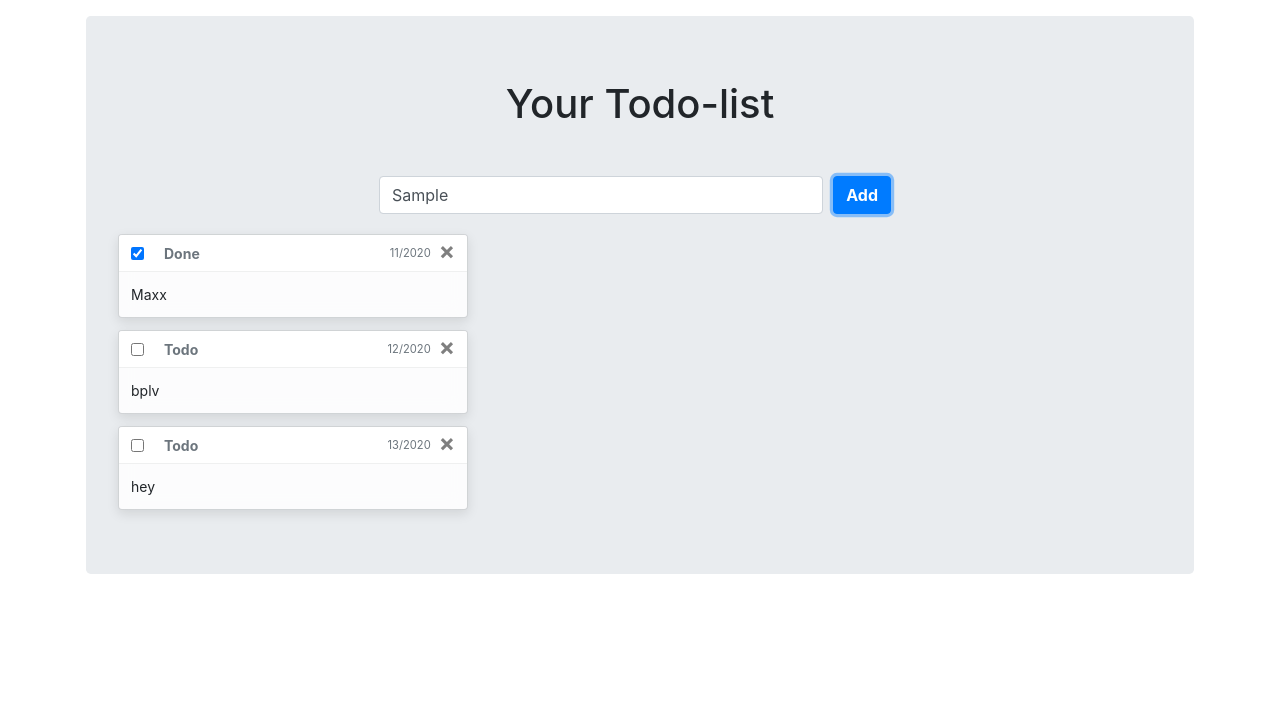
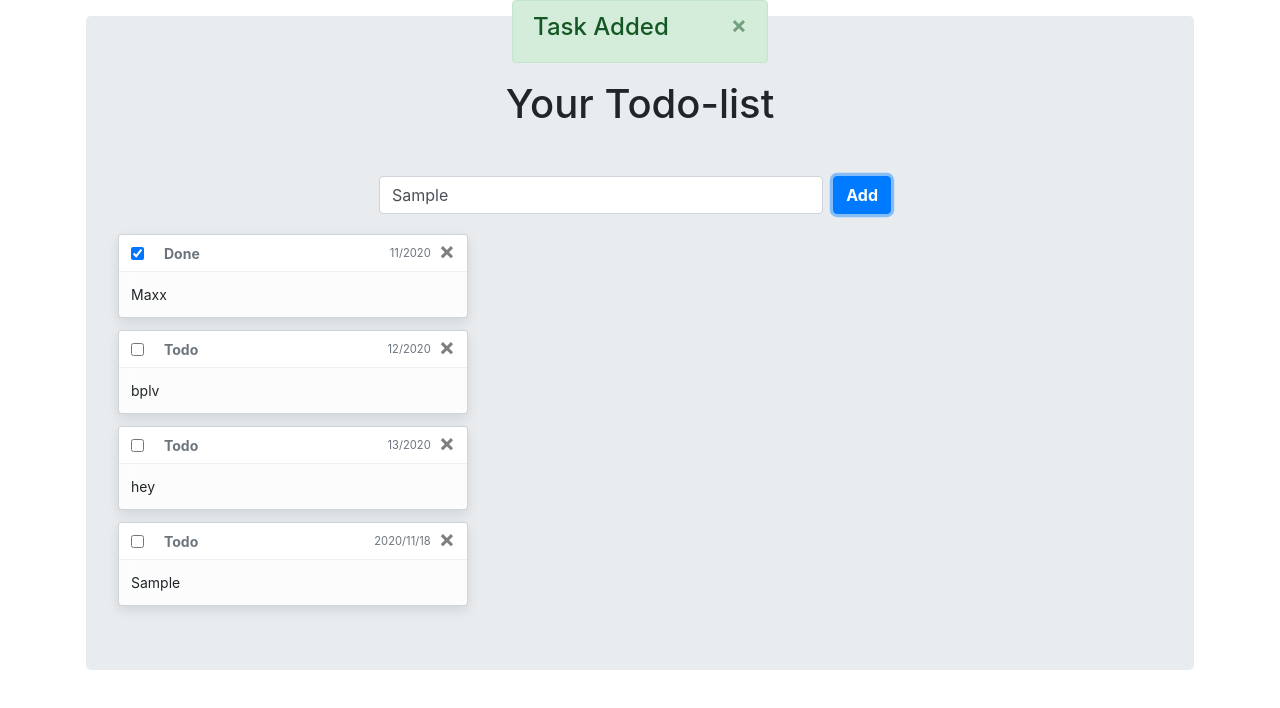
Before and after one commit to bplv112/bplv-todo, a React (Create React App) app: page / in a window 1280 px wide. Both pictures are taken after typing "Sample" into the empty fields and a click on the button "Add". Shown: the top 708 px of the page. Built offline with nearby package versions, Linux system fonts and the light colour scheme.

Commit message:
[Add] Success/fail notices.

```diff
--- /dev/null
+++ b/src/components/Notice/Notice.css
@@ -0,0 +1,7 @@
+.alert.show {
+    width: 20%;
+    position: absolute;
+    top: 0;
+    left: 40%;
+    right: 50%;
+}
--- /dev/null
+++ b/src/components/Notice/Notice.js
@@ -0,0 +1,19 @@
+import React, { useState } from 'react';
+import Alert from 'react-bootstrap/Alert';
+import './Notice.css';
+
+const Notice = (props) => {
+	const [showAlert, setShowAlert] = useState(true);
+
+	if ( props.message && showAlert) {
+		return (
+		<Alert variant={props.variant} onClose={() => setShowAlert(false)} dismissible>
+			<Alert.Heading>{props.message}</Alert.Heading>
+		</Alert>
+		);
+	} else {
+		return(<div></div>);
+	}
+};
+
+export default Notice;
--- a/src/components/Tasks/Tasks.js
+++ b/src/components/Tasks/Tasks.js
@@ -8,7 +8,7 @@ const tasks = (props) => props.tasks.map( (task, index ) => {
 		done={task.done}
 		id={task.id}
 		cardTitle={ true=== task.done ? 'Done' : 'Todo'}
-		onClose={()=> props.deleted(index)}
+		onClose={() => props.deleted(index)}
 		completed={(event) => props.done(event, task.id)}
 		key={task.id.toString()}
 	/>
--- a/src/components/Todo/Todo.js
+++ b/src/components/Todo/Todo.js
@@ -5,8 +5,8 @@ const todo = (props) => {
 
 	return (
 		<div className="add-items d-flex">
-			<input type="text" className="form-control todo-list-input" placeholder="What do you need to do today?"/>
-				<button className="add btn btn-primary font-weight-bold todo-list-add-btn" >Add</button>
+			<input type="text" onChange={props.tempTask} className="form-control todo-list-input" placeholder="What do you need to do today?"/>
+				<button className="add btn btn-primary font-weight-bold todo-list-add-btn" onClick={props.addTask} >Add</button>
 			</div>
 	);
 };
--- a/src/containers/App.js
+++ b/src/containers/App.js
@@ -1,8 +1,15 @@
 import React, { Component } from 'react';
+
+// Import bootstrap components
 import Jumbotron from 'react-bootstrap/Jumbotron';
 import Container from 'react-bootstrap/Container';
+
+// Import custom components.
 import Tasks from '../components/Tasks/Tasks';
 import Todo from '../components/Todo/Todo';
+import Notice from '../components/Notice/Notice';
+import {getCurrentDate} from '../utils/Utils';
+
 import './App.css';
 
 class App extends Component {
@@ -14,7 +21,11 @@ class App extends Component {
 	   {time: '12/2020', task: 'bplv', done: false, id: 3},
 	   {time: '13/2020', task: 'hey',  done: false, id:7}
 
-	  ]
+	  ],
+	  tempTasks:{},
+	  alert:{variant:'',message:''},
+	  showAlert:false,
+	  setShowAlert:false,
 	}
 
 	// handler for deleting todo.
@@ -31,17 +42,35 @@ class App extends Component {
 			return p.id === id;
 		});
 
-		const task ={
+		const task = {
 		...this.state.tasks[taskIndex]
 		};
 
 		task.done = event.target.checked;
-		console.log( task.done );
 		const tasks = [ ...this.state.tasks];
 		tasks[taskIndex] = task;
 		this.setState({tasks:tasks});
-		console.log( this.state );
+	}
 
+	// handler for input.
+	taskChangeHandler = (event) => {
+		let date = getCurrentDate('/');
+		this.setState({
+			tempTasks:{time: date, task: event.target.value,  done: false, id: 223}
+		});
+	}
+
+	// Handler for tasks.
+	addTaskHandler = () => {
+		if( 0 !== Object.keys(this.state.tempTasks).length ) {
+			const state = {
+				...this.state
+			}
+			state.tasks.push( this.state.tempTasks );
+			this.setState({tasks:state.tasks, tempTasks:'', alert:{variant:'success', message: 'Task Added'}, showAlert:true, setShowAlert: true});
+		} else {
+			this.setState({alert:{variant:'danger', message: 'Nothing to add'}, showAlert:true, setShowAlert: true});
+		}
 
 	}
 
@@ -50,7 +79,14 @@ class App extends Component {
 		<Container className="p-3">
 		  <Jumbotron>
 			<h1 className="header d-flex justify-content-center">Your Todo-list</h1>
-			<Todo></Todo>
+			<Todo
+				tempTask={this.taskChangeHandler}
+				addTask={this.addTaskHandler}
+			></Todo>
+
+			<Notice variant={this.state.alert.variant} message={this.state.alert.message}>
+		 	</Notice>
+
 			<Tasks
 				tasks={this.state.tasks}
 				deleted={this.deleteHandler}
--- /dev/null
+++ b/src/utils/Utils.js
@@ -0,0 +1,8 @@
+export function getCurrentDate(separator=''){
+	let newDate = new Date()
+	let date = newDate.getDate();
+	let month = newDate.getMonth() + 1;
+	let year = newDate.getFullYear();
+
+	return `${year}${separator}${month<10?`0${month}`:`${month}`}${separator}${date}`
+}
```
